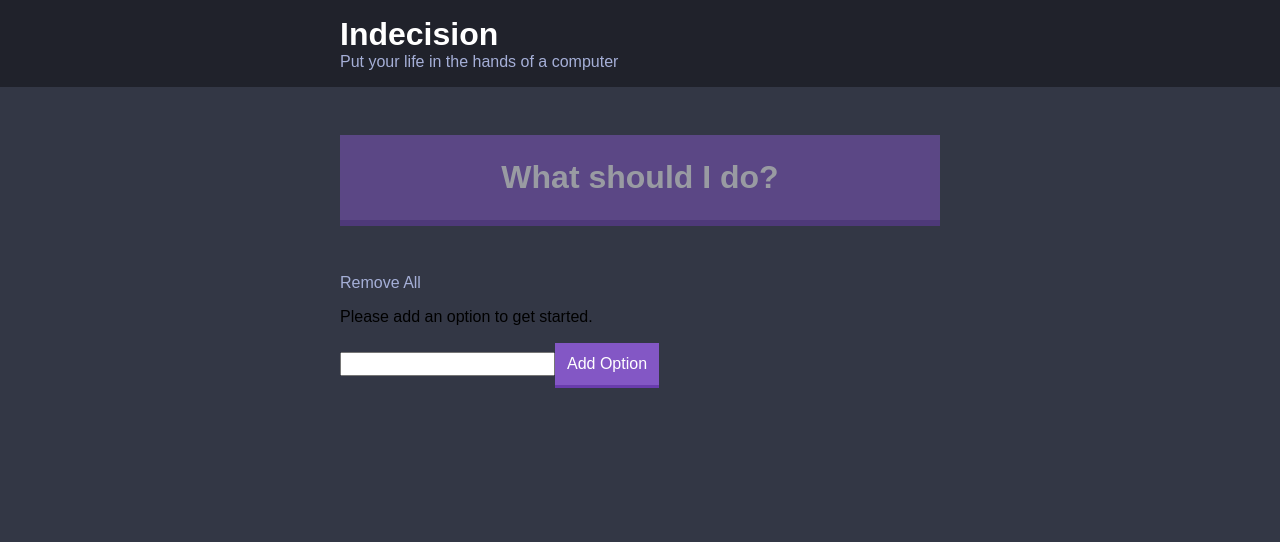
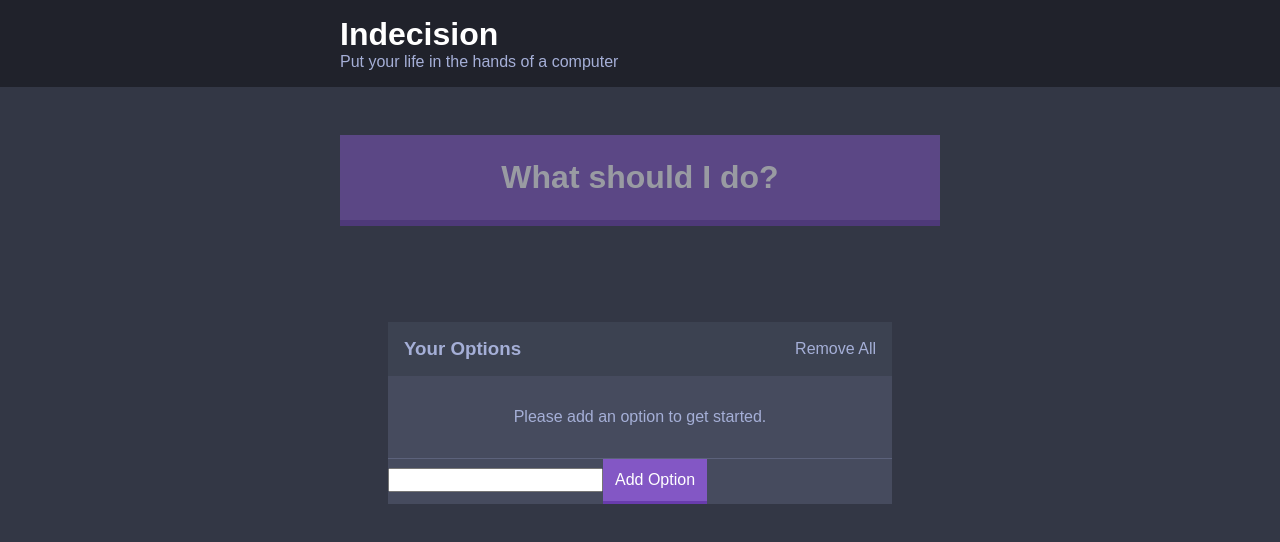
Before and after one commit to ajfleming1/indecision-app, a React app: page / in a window 1280 px wide. Shown: the top 542 px of the page. Built offline with nearby package versions, Linux system fonts and the light colour scheme.

Commit message:
Chapter 8.7.

```diff
--- a/src/components/IndecisionApp.tsx
+++ b/src/components/IndecisionApp.tsx
@@ -64,6 +64,7 @@
                         hasOptions={options.length > 0}
                         buttonHandler={this.handlePickOption}
                     />
+                    <div className="widget">
                         <Options
                             buttonHandler={this.handleDeleteOptions}
                             optionHandler={this.handleDeleteOption}
@@ -76,6 +77,7 @@
                             selectedOption={this.state.selectedOption}
                             closeModal={this.handleCloseModal}
                         />
+                    </div>
                 </div>
             </div>
         );
--- a/src/components/Options.tsx
+++ b/src/components/Options.tsx
@@ -4,9 +4,16 @@
 
 const Options = (props: IProps) => (
     <div>
-        <button
-         className="button button--link"
-         onClick={props.buttonHandler}>Remove All</button>
+        <div className="widget-header">
+            <h3 className="widget-header__title">Your Options</h3>
+            <button
+                className="button button--link"
+                onClick={props.buttonHandler}
+            >Remove All
+            </button>
+        </div>
+
+        {props.options.length === 0 && <p className="widget__message">Please add an option to get started.</p>}
         {
             props.options.map(o =>
                 <DecisionOption
@@ -15,7 +22,6 @@
                     optionText={o}
                 />)
         }
-        {props.options.length === 0 && <p>Please add an option to get started.</p>}
     </div>
 );
 
--- a/src/styles/base/_settings.scss
+++ b/src/styles/base/_settings.scss
@@ -2,6 +2,8 @@
 $off-black: #20222b;
 $off-white: #a5afd7;
 $dark-blue: #333745;
+$blue: #3c4251;
+$light-blue: #464b5e;
 $purple: #8357c5;
 
 // Spacing
--- /dev/null
+++ b/src/styles/components/_widget.scss
@@ -0,0 +1,25 @@
+// Widget Header
+.widget-header {
+    background: $blue;
+    color: $off-white;
+    display: flex;
+    justify-content: space-between;
+    padding: $m-size;
+}
+
+.widget-header__title {
+    margin: 0;
+}
+
+.widget {
+    background: $light-blue;
+    margin: $xl-size;
+}
+
+.widget__message {
+    margin: 0;
+    padding: $l-size;
+    text-align: center;
+    color: $off-white;
+    border-bottom: 1px solid lighten($color: $light-blue, $amount: 10%);
+}
--- a/src/styles/styles.scss
+++ b/src/styles/styles.scss
@@ -3,3 +3,4 @@
 @import "components/button";
 @import "components/header";
 @import "components/container";
+@import "components/widget";
```
Lines whose indentation alone changed are shown as unchanged.
